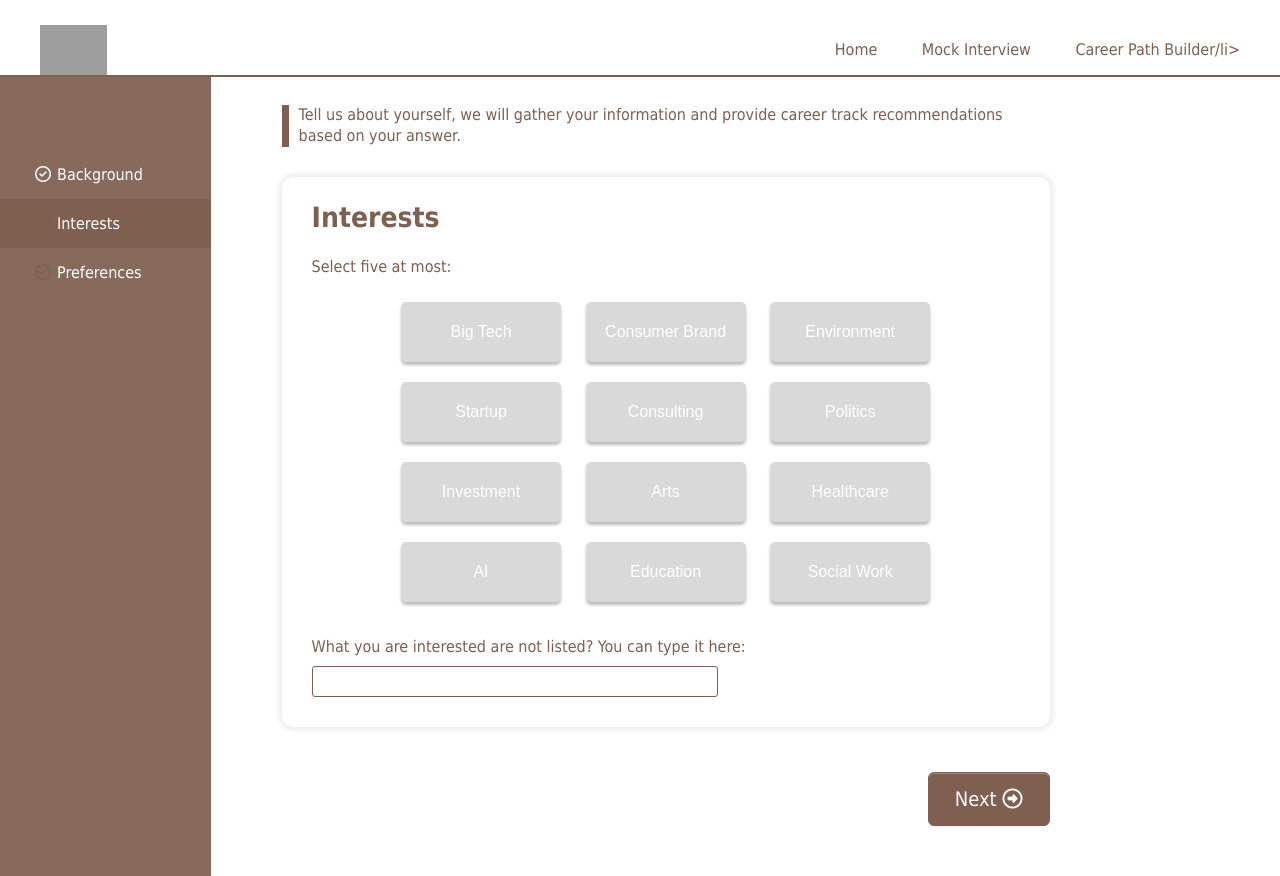
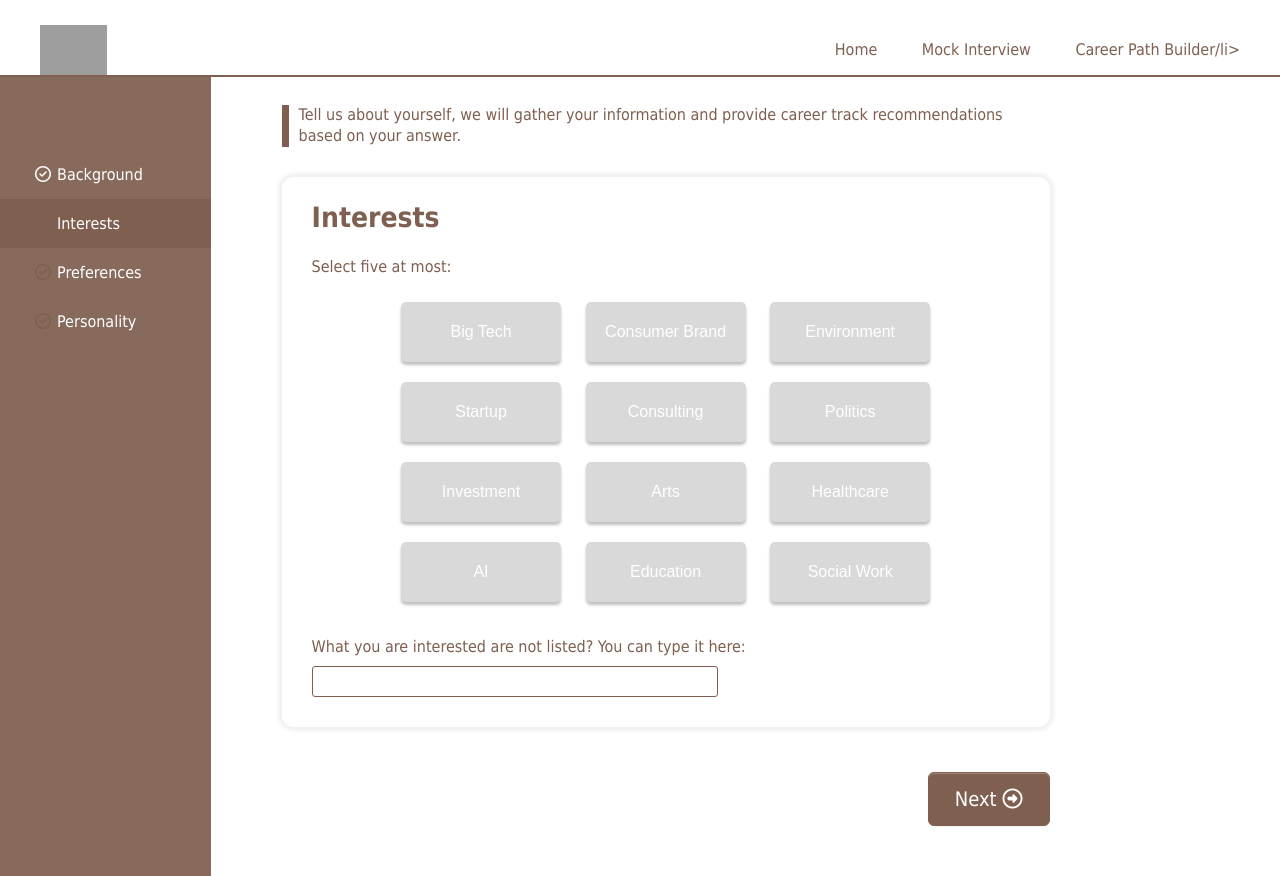
Before and after one commit to zyloveslego/interview_django, a Django app: page /career_interests in a window 1280 px wide. Run offline with Django 3.2, Linux system fonts and the light colour scheme; some libraries are stand-ins or nearby versions; grey boxes are pictures that could not be loaded.

Commit message:
Add personality to side bar

```diff
--- a/interview/templates/interview/career-builder-background.html
+++ b/interview/templates/interview/career-builder-background.html
@@ -32,6 +32,7 @@
         <p id="sidemenu-background"><i class="fa-regular fa-circle-check" id="first-icon"></i>Background</p>
         <p id="sidemenu-interests"><i class="fa-regular fa-circle-check" id="second-icon"></i>Interests</p>
         <p id="sidemenu-preferences"><i class="fa-regular fa-circle-check" id="third-icon"></i>Preferences</p>
+        <p id="sidemenu-personality"><i class="fa-regular fa-circle-check" id="forth-icon"></i>Personality</p>
     </section>
 
     <section id="mainContent">
--- a/interview/templates/interview/career-builder-interests.html
+++ b/interview/templates/interview/career-builder-interests.html
@@ -31,6 +31,7 @@
         <p id="sidemenu-background"><i class="fa-regular fa-circle-check" id="first-icon"></i>Background</p>
         <p id="sidemenu-interests"><i class="fa-regular fa-circle-check" id="second-icon"></i>Interests</p>
         <p id="sidemenu-preferences"><i class="fa-regular fa-circle-check" id="third-icon"></i>Preferences</p>
+        <p id="sidemenu-personality"><i class="fa-regular fa-circle-check" id="forth-icon"></i>Personality</p>
     </section>
 
     <section id="mainContent">
--- a/interview/templates/interview/career-builder-preferences.html
+++ b/interview/templates/interview/career-builder-preferences.html
@@ -31,6 +31,7 @@
         <p id="sidemenu-background"><i class="fa-regular fa-circle-check" id="first-icon"></i>Background</p>
         <p id="sidemenu-interests"><i class="fa-regular fa-circle-check" id="second-icon"></i>Interests</p>
         <p id="sidemenu-preferences"><i class="fa-regular fa-circle-check" id="third-icon"></i>Preferences</p>
+        <p id="sidemenu-personality"><i class="fa-regular fa-circle-check" id="forth-icon"></i>Personality</p>
     </section>
 
     <section id="mainContent">
```
